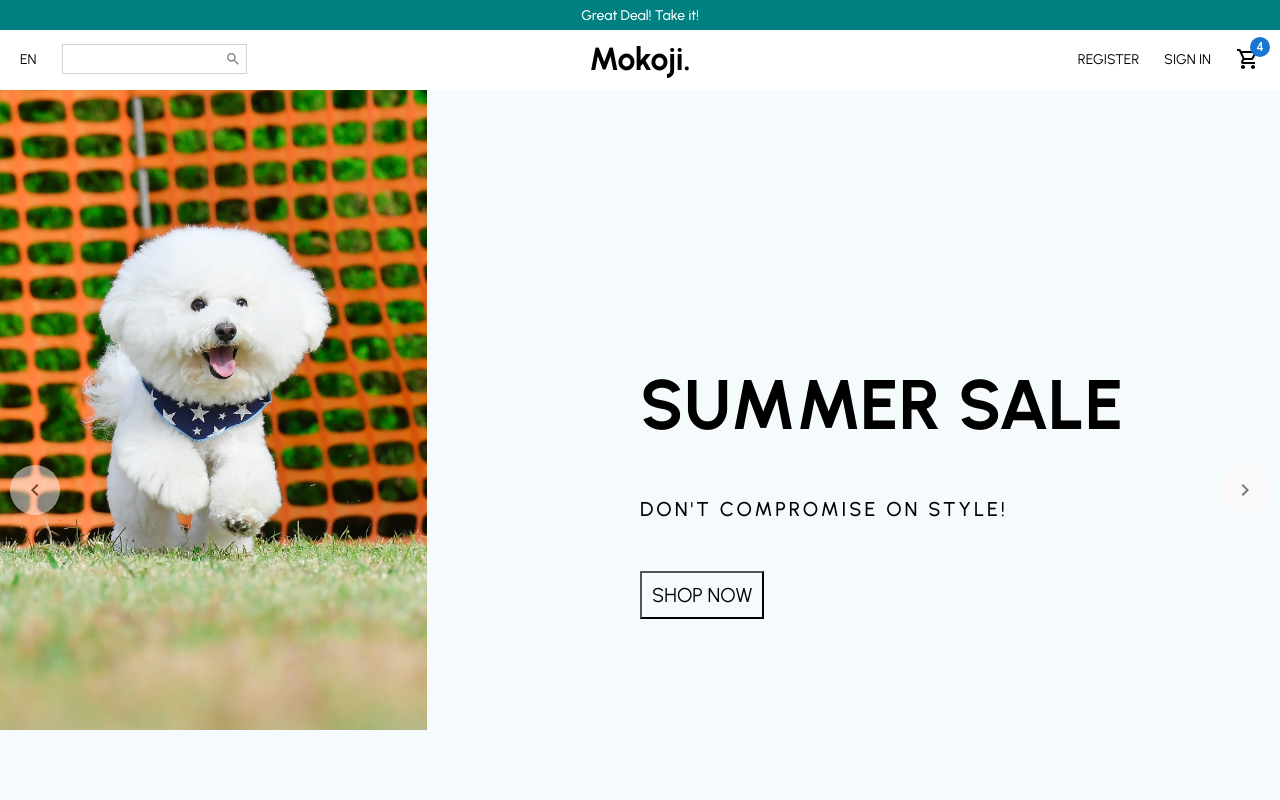
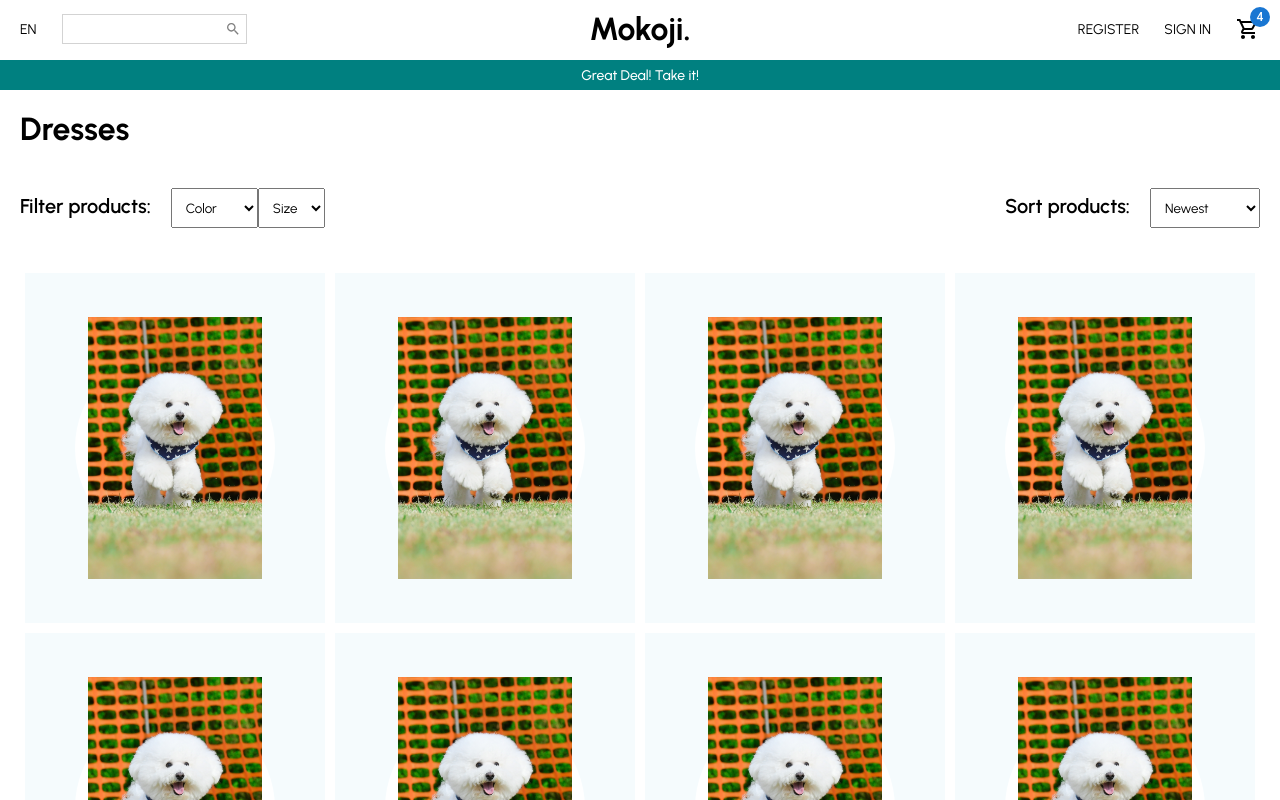
Before and after one commit to koki0317/mokoji, a React (Create React App) app: page / in a window 1280 px wide. Shown: the top 800 px of the page. Built offline with nearby package versions, Linux system fonts and the light colour scheme.

Commit message:
Added product page and filter using option

```diff
--- a/src/App.js
+++ b/src/App.js
@@ -1,8 +1,8 @@
-import "./App.css";
 import Home from "./pages/Home";
+import ProductList from "./pages/ProductList";
 
-function App() {
-  return <Home />;
-}
+const App = () => {
+  return <ProductList />;
+};
 
 export default App;
--- /dev/null
+++ b/src/pages/ProductList.jsx
@@ -0,0 +1,72 @@
+import styled from "styled-components";
+import Announcement from "../components/Announcement";
+import Footer from "../components/Footer";
+import Navbar from "../components/Navbar";
+import Products from "../components/Products";
+
+const Container = styled.div``;
+const Title = styled.h1`
+  margin: 20px;
+`;
+const FilterContainer = styled.div`
+  display: flex;
+  justify-content: space-between;
+`;
+const Filter = styled.div`
+  margin: 20px;
+  margin-right: 20px;
+`;
+
+const FilterText = styled.span`
+  font-size: 20px;
+  font-weight: 600;
+  margin-right: 20px;
+`;
+
+const Select = styled.select`
+  padding: 10px;
+`;
+const Option = styled.option``;
+
+const ProductList = () => {
+  return (
+    <Container>
+      <Navbar />
+      <Announcement />
+      <Title>Dresses</Title>
+      <FilterContainer>
+        <Filter>
+          <FilterText>Filter products:</FilterText>
+          <Select>
+            <Option disabled selected>
+              Color
+            </Option>
+            <Option>White</Option>
+            <Option>Blue</Option>
+            <Option>Orange</Option>
+          </Select>
+          <Select>
+            <Option disabled selected>
+              Size
+            </Option>
+            <Option>S</Option>
+            <Option>M</Option>
+            <Option>L</Option>
+          </Select>
+        </Filter>
+        <Filter>
+          <FilterText>Sort products:</FilterText>
+          <Select>
+            <Option selected>Newest</Option>
+            <Option>Price (asc)</Option>
+            <Option>Price (desc)</Option>
+          </Select>
+        </Filter>
+      </FilterContainer>
+      <Products />
+      <Footer />
+    </Container>
+  );
+};
+
+export default ProductList;
```
